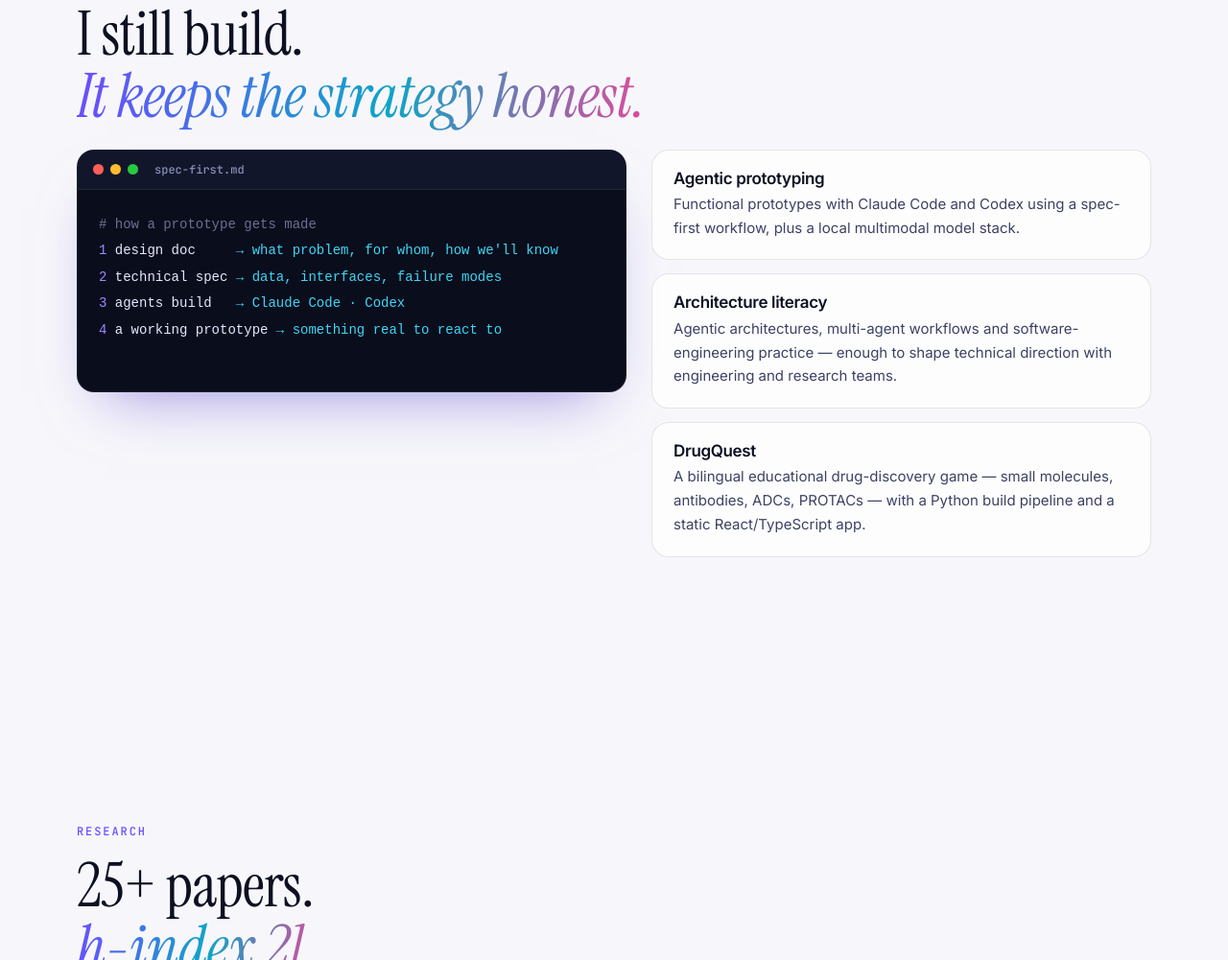
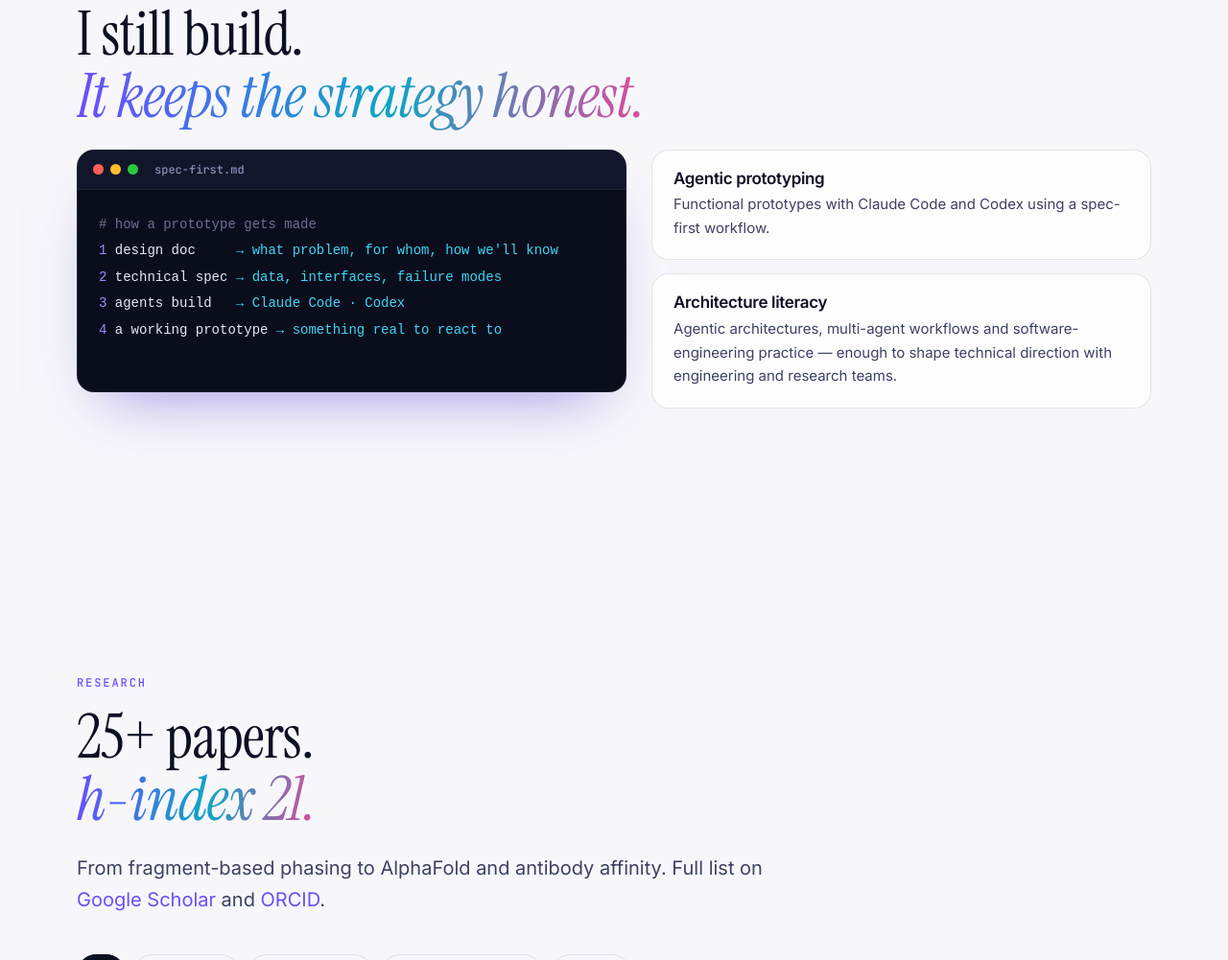
Before and after one commit to massimosammito/massimosammito.github.io, a plain HTML site: page index.html in a window 1280 px wide. Shown: the part 4535-5536 px from the top of the page at 96% size. Drawn offline with Linux system fonts and the light colour scheme; animation ran at ten frames a second.

Commit message:
Remove personal project mentions from the site and CV
Co-Authored-By: Claude Opus 5.5 <noreply@anthropic.com>
Claude-Session: https://claude.ai/code/session_01E6FQRtjjhbhsFDckasiNhe

```diff
--- a/index.html
+++ b/index.html
@@ -220,15 +220,11 @@
       <div class="lab-list">
         <article class="lab-item reveal">
           <h3>Agentic prototyping</h3>
-          <p>Functional prototypes with Claude Code and Codex using a spec-first workflow, plus a local multimodal model stack.</p>
+          <p>Functional prototypes with Claude Code and Codex using a spec-first workflow.</p>
         </article>
         <article class="lab-item reveal">
           <h3>Architecture literacy</h3>
           <p>Agentic architectures, multi-agent workflows and software-engineering practice — enough to shape technical direction with engineering and research teams.</p>
-        </article>
-        <article class="lab-item reveal">
-          <h3>DrugQuest</h3>
-          <p>A bilingual educational drug-discovery game — small molecules, antibodies, ADCs, PROTACs — with a Python build pipeline and a static React/TypeScript app.</p>
         </article>
       </div>
     </div>
```
Also changed, not shown: 1 other file.
